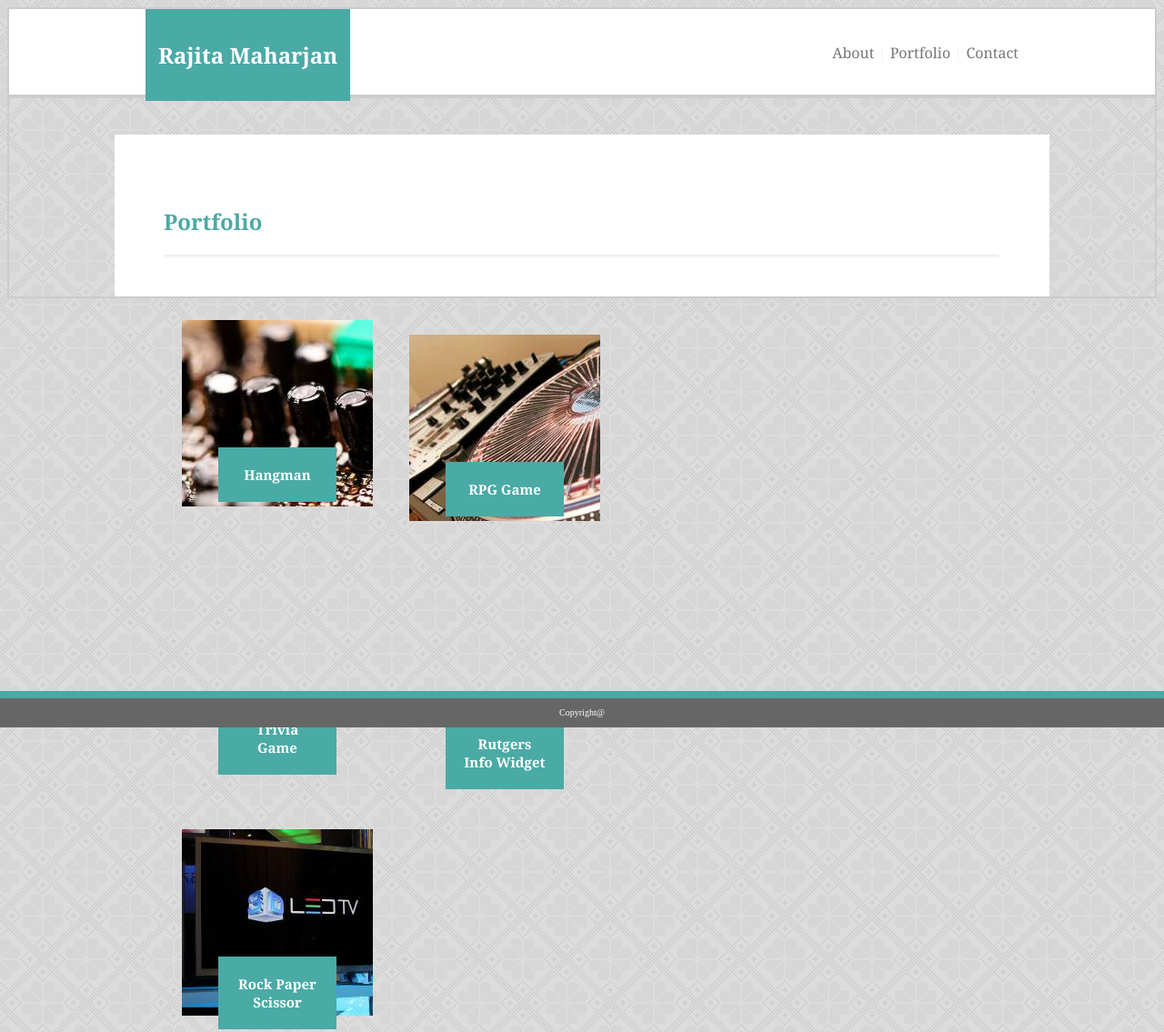
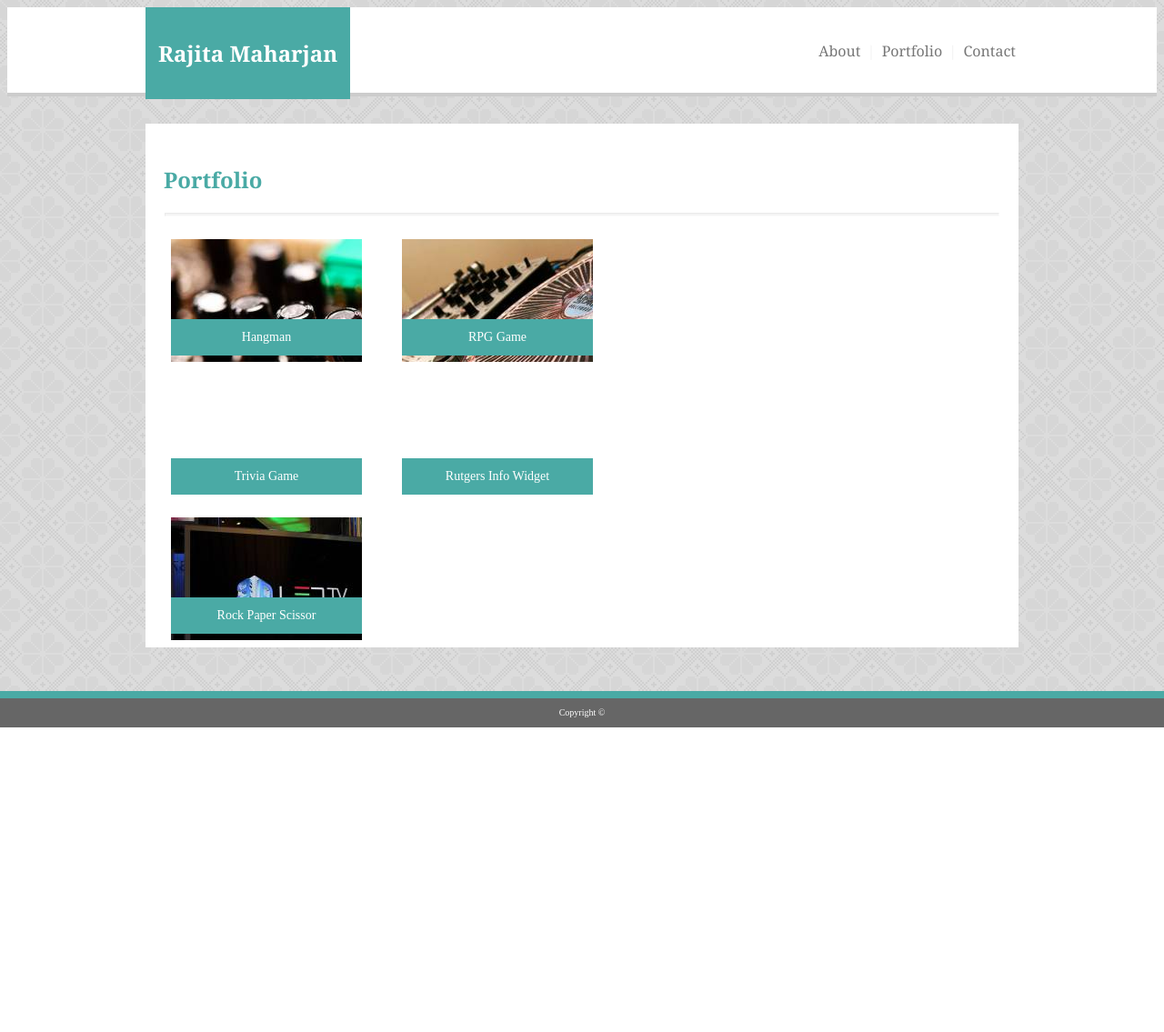
Before and after one commit to marajita/Basic-Portfolio, a plain HTML site: page portfolio.html in a window 1280 px wide. Shown: the top 1135 px of the page at 91% size. After the commit the page ends 800 px from the top, so only its background shows below. Drawn offline with Linux system fonts and the light colour scheme.

Commit message:
Final commit for Assignment Basic-Portfolio

```diff
--- a/assets/css/style.css
+++ b/assets/css/style.css
@@ -13,8 +13,6 @@
 body {
    background-image: url("../images/norwegian_rose_@2X.png");
    overflow:auto;
-   border: 2px solid #cccccc;
-
 
 }
 
@@ -49,6 +47,8 @@ hr {
 
 a {
  color: #777777;
+ margin-left: 3px;
+ margin-right: 3px;
 
 }
 
@@ -69,11 +69,12 @@ a:active {
 }
 
 #container {
-    padding: 34px;
     background: #ffffff;
     width: 960px;
     margin: auto;
-    margin-top: 40px
+    margin-top: 30px;
+    height: auto;
+    display: block;
 
 }
 img {       /* for About page image*/
@@ -121,13 +122,13 @@ footer{
     border-top: 8px solid #4aaaa5
 }
 
-#contact{
+/*#contact{
 padding: 34px;
 background:#ffffff;
 width: 960px;
 margin: auto;
 margin-top: 40px;
-}
+}*/
 
 .form {
     padding: 32px;
@@ -164,110 +165,63 @@ input[type=text] {
     height: 85px;
  }
 
- .hangman{
+ #hangman{
      background-image: url("../images/Hangman.jpg");
      width: 210px;
-     height: 205px;
+     height: 135px;
      margin-left: 20px;
      margin-right:20px;
 
  }
 
- .rpgGame{
+ #rpgGame{
      background-image: url("../images/RPG Game.jpg");
      width: 210px;
-     height: 205px;
+     height: 135px;
      margin-left: 20px;
-     position: relative;
-     top: -204px;
-     right:-250px;
+     margin-right:20px;
+
+
 
  }
- .triviaGame{
+ #triviaGame{
      background-image: url("../images/Trivia Game.jpg");
      width: 210px;
-     height: 205px;
+     height: 135px;
      margin-left: 20px;
-     position: relative;
-     top:-160px;
+     margin-right:20px;
 
  }
- .rutgers{
+ #rutgers{
      background-image: url("../images/Rutgers Info widget.jpg");
      width: 210px;
-     height: 205px;
+     height: 135px;
      margin-left: 20px;
-     position: relative;
-     top:-364px;
-     right:-250px;
+     margin-right:20px;
 
  }
- .rock{
+ #rock{
      background-image: url("../images/Rock paper scissors.jpg");
      width: 210px;
-     height: 205px;
+     height: 135px;
      margin-left: 20px;
      margin-right:20px;
-     position: relative;
-     top: -320px;
  }
 
- #fig-hangman {
+.fig-label{
     background: #4aaaa5;
     text-align: center;
     color: white;
-     font-size: 15px;
-     padding: 20px;
+    font-size: 14px;
+    padding: 12px;
     position: relative;
-     top:140px;
+    top: 88px;
+    width: 186px;
+    margin-left: auto;
+}
 
 
+ #tablecontent{
+     padding-bottom: 5px;
+     padding-left: 5px;
  }
-
- #fig-rpgGame{
-     background: #4aaaa5;
-     text-align: center;
-     color: white;
-     font-size: 15px;
-     padding: 20px;
-     position: relative;
-     top:140px;
- }
-
- #fig-triviaGame{
-     background: #4aaaa5;
-     text-align: center;
-     color: white;
-     font-size: 15px;
-     padding: 20px;
-     position: relative;
-     top:140px;
- }
-
- #fig-rutgers{
-     background: #4aaaa5;
-     text-align: center;
-     color: white;
-     font-size: 15px;
-     padding: 20px;
-     position: relative;
-     top:140px;
-
- }
-
- #fig-rock{
-     background: #4aaaa5;
-     text-align: center;
-     color: white;
-     font-size: 15px;
-     padding: 20px;
-     position: relative;
-     top:140px;
-
- }
-
- .content{
-     background: #ffffff;
-
-
- }
--- a/portfolio.html
+++ b/portfolio.html
@@ -20,42 +20,44 @@
                  </div>
             </section>
 
-
             <section id = "container">
                     <div id = "titlepage">
                     <h2>Portfolio </h2>
                     </div>
-                    <div class = "content">
                     <hr>
-                    <h2>
-                        <div class = "hangman">
-                        <figure id = "fig-hangman">Hangman</figure>
-                        </div>
-
-                        <div class = "rpgGame">
-                        <figure id = "fig-rpgGame">RPG Game</figure>
-                        </div>
-
-                        <div class = "triviaGame">
-                        <figure id = "fig-triviaGame">Trivia Game</figure>
-                        </div>
-
-                        <div class = "rutgers">
-                        <figure id = "fig-rutgers">Rutgers Info Widget</figure>
-                        </div>
-
-                        <div class = "rock">
-                        <figure id = "fig-rock">Rock Paper Scissor</figure>
-                        </div>
-
-                    </h2>
+                    <div id="tablecontent">
+                      <table>
+                        <tr>
+                          <td>
+                            <div id = "hangman">
+                            <figure class = "fig-label">Hangman</figure>
+                            </div></td>
+                          <td><div id = "rpgGame">
+                            <figure class = "fig-label">RPG Game</figure>
+                            </div></td>
+                        </tr>
+                        <tr>
+                          <td><div id = "triviaGame">
+                            <figure class = "fig-label">Trivia Game</figure>
+                            </div></td>
+                          <td><div id = "rutgers">
+                            <figure class = "fig-label">Rutgers Info Widget</figure>
+                            </div></td>
+                        </tr>
+                        <tr>
+                          <td><div id = "rock">
+                            <figure class = "fig-label">Rock Paper Scissor</figure>
+                            </div> </td>
+                          <td></td>
+                        </tr>
+                      </table>
 
             </section>
 
             <footer>
                 <div id = "footline"></div>
                 <div class = "foot">
-                    <p> Copyright@ </p>
+                    <p> Copyright &copy; </p>
                 </div>
             </footer>
         </body>
```
Also changed, not shown: contact.html (+5 -4 lines), index.html (+2 -2 lines). Lines whose indentation alone changed are shown as unchanged.
